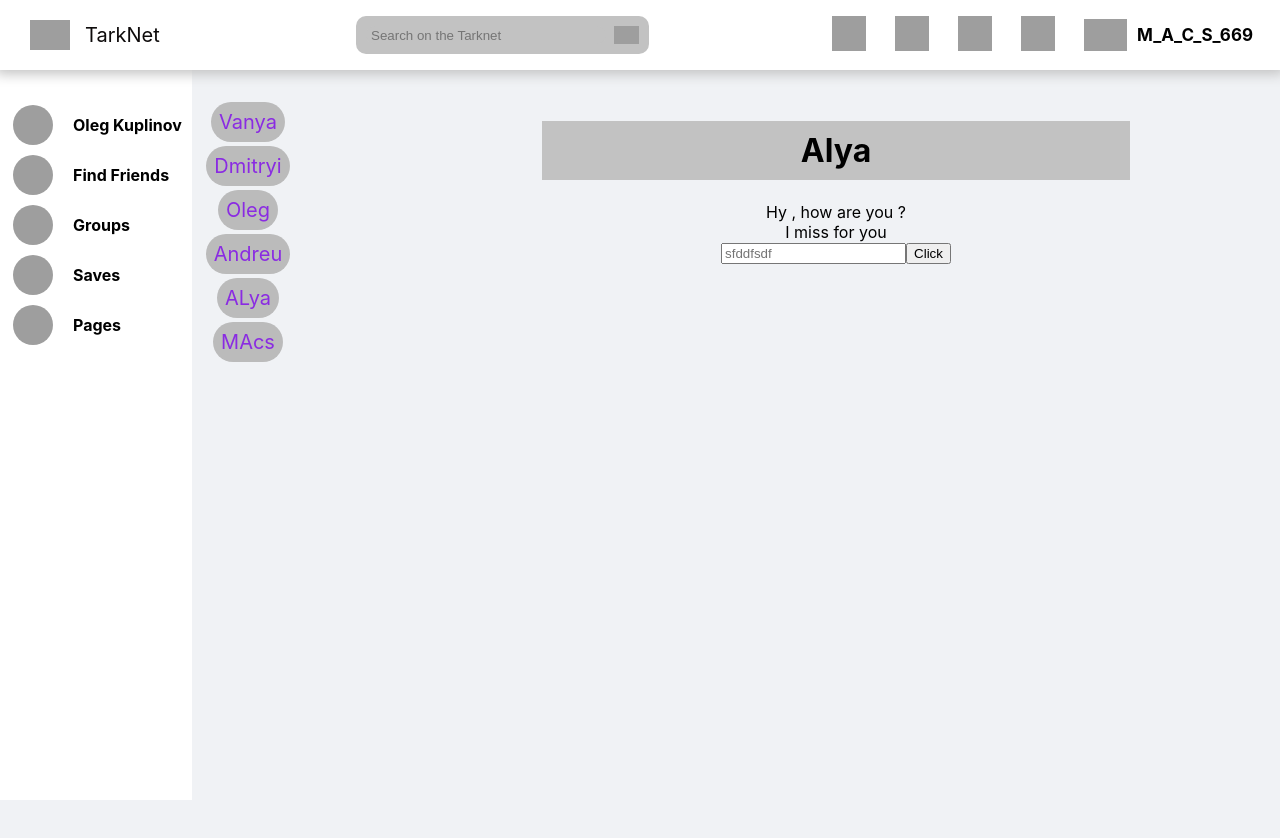
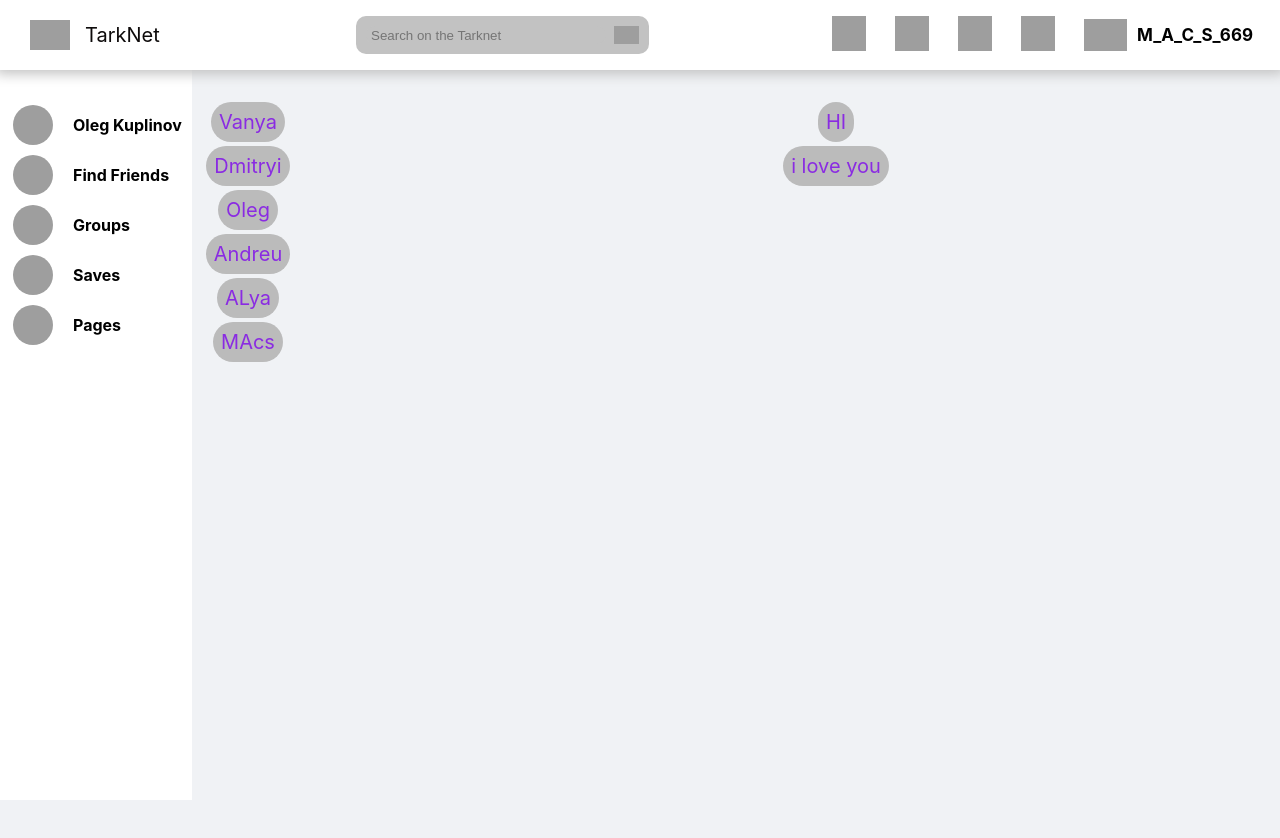
Before and after one commit to Macsim6969/Social-network, a React (Create React App) app: page /message in a window 1280 px wide. Shown: the top 838 px of the page. Built offline with nearby package versions, Linux system fonts and the light colour scheme; grey boxes are pictures that could not be loaded.

Commit message:
new up 0123

```diff
--- a/src/Redux/State.js
+++ b/src/Redux/State.js
@@ -8,6 +8,10 @@ let state = {
             {name:'Andreu' , id:3 },
             {name:'ALya' , id:1},
             {name:'MAcs', id :2}
+        ],
+        dia: [
+            {name: 'HI'},
+            {name: ' i love you'}
         ]
     },
     acount:{
--- a/src/components/Message/Message.jsx
+++ b/src/components/Message/Message.jsx
@@ -6,14 +6,14 @@ import MessageList from './MessageList/MessageList';
 const Message = (props) => {
 let messel = props.state.mess.map( m => <MessageList name={m.name} id={m.id}/>);
 
-
+let dial = props.state.dia.map( d => <MessageList name={d.name} />);
     return (
         <div className={ss.mess}>
             <div className={ss.mess_peaple}>
                 {messel}
             </div>
             <div className={ss.mess_dialogs}>
-                <MessageDialogs />
+                {dial}
             </div>
         </div>
     )
--- a/src/components/Message/MessageDialogs/MessageDialogs.jsx
+++ b/src/components/Message/MessageDialogs/MessageDialogs.jsx
@@ -1,27 +1,14 @@
 import React from 'react';
 import ss from './MessageDialogs.module.scss'
 
-const MessageDialogs = () => {
+const MessageDialogs = (props) => {
 
 
-    let posss = React.createRef();
 
-    let click= ()=>{
-        let text = posss.current.value;
-        alert(text);
-    }
 
     return (
         <div className={ss.dialogs}>
-            <h1 className={ss.dialog_log}>Alya</h1>
-            <div className={ss.dialog_conf}>
-                <div>Hy , how are you ?</div>
-                <div>I miss for you</div>
-            </div>
-            <div>
-                <input ref={posss} type="text" placeholder='sfddfsdf'/>
-                <button onClick={click}>Click</button>
-            </div>
+            <div>{props.name}</div>
         </div >
     )
 }
```
